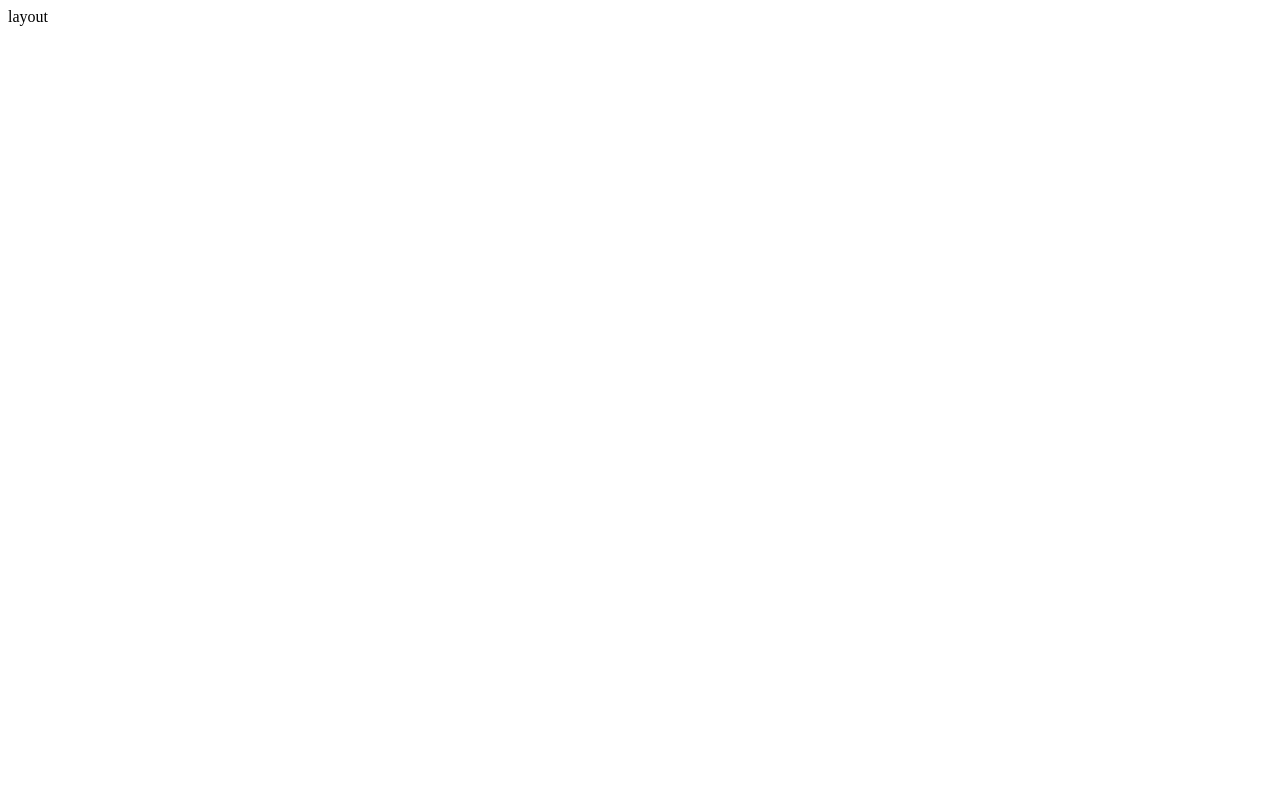
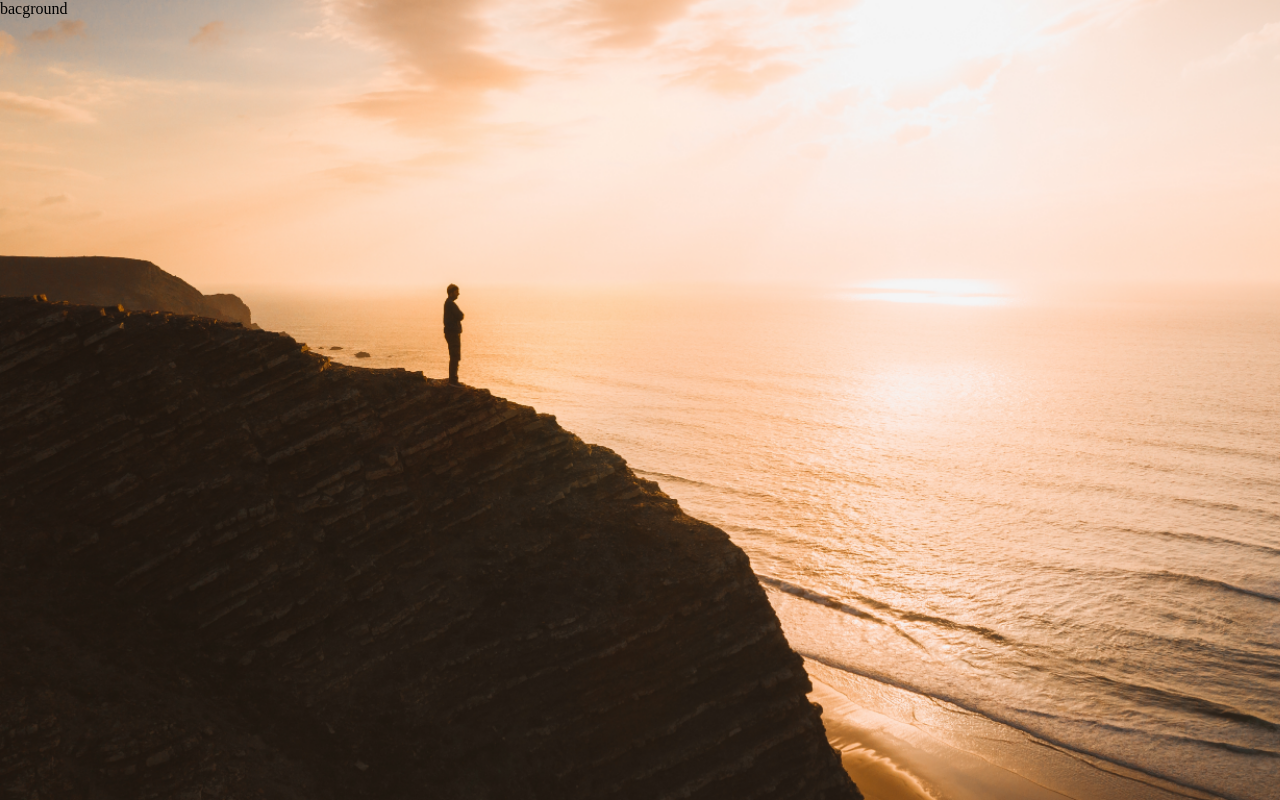
Before and after one commit to Michal41/vue-project, a Vue app: page /sign-in in a window 1280 px wide. Before the commit this address had no page. Built offline with nearby package versions, Linux system fonts and the light colour scheme.

Commit message:
SignIn route and backgound

```diff
--- a/src/App.vue
+++ b/src/App.vue
@@ -1,8 +1,9 @@
 <template>
-    layout
   <router-view/>
 </template>
 
 <style>
-
+  body {
+    margin: 0px
+  }
 </style>
--- a/src/router/index.js
+++ b/src/router/index.js
@@ -1,11 +1,18 @@
 import { createRouter, createWebHistory } from 'vue-router'
 import HomeView from '../views/HomeView.vue'
 import About from '../views/AboutView'
+import SignInView from '../views/SignInView'
+
 const routes = [
   {
     path: '/',
     name: 'home',
     component: HomeView
+  },
+  {
+    path: '/sign-in',
+    name: 'sginIn',
+    component: SignInView,
   },
   {
     path: '/about',
--- /dev/null
+++ b/src/views/SignInView.vue
@@ -0,0 +1,18 @@
+<template>
+  <div :style="{backgroundImage:`url(${Background})`}" class="signInBackground">
+  bacground
+  </div>
+</template>
+
+<script setup>
+import Background from '../assets/signInBackground.png'
+</script>
+
+<style scoped>
+  .signInBackground{
+    width: 100vw;
+    height: 100vh;
+    background-repeat: no-repeat;
+    background-size: cover;
+  }
+</style>
```
Also changed, not shown: src/assets/signInBackground.png (added).
